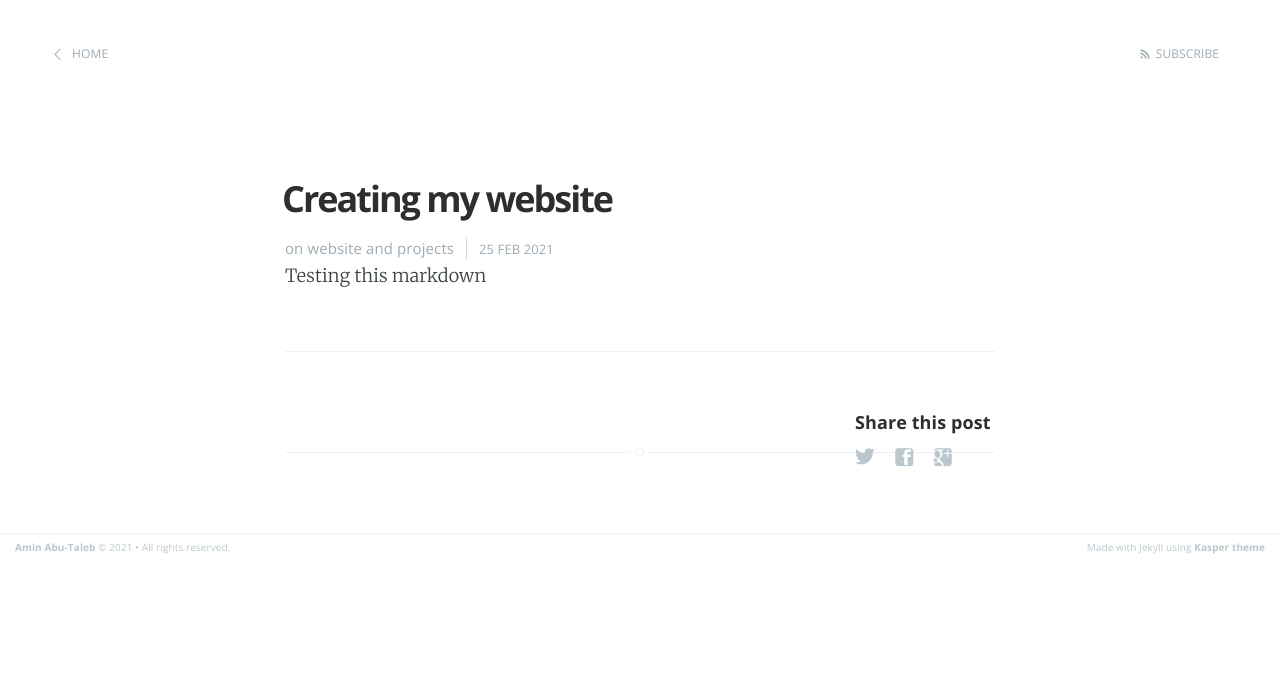
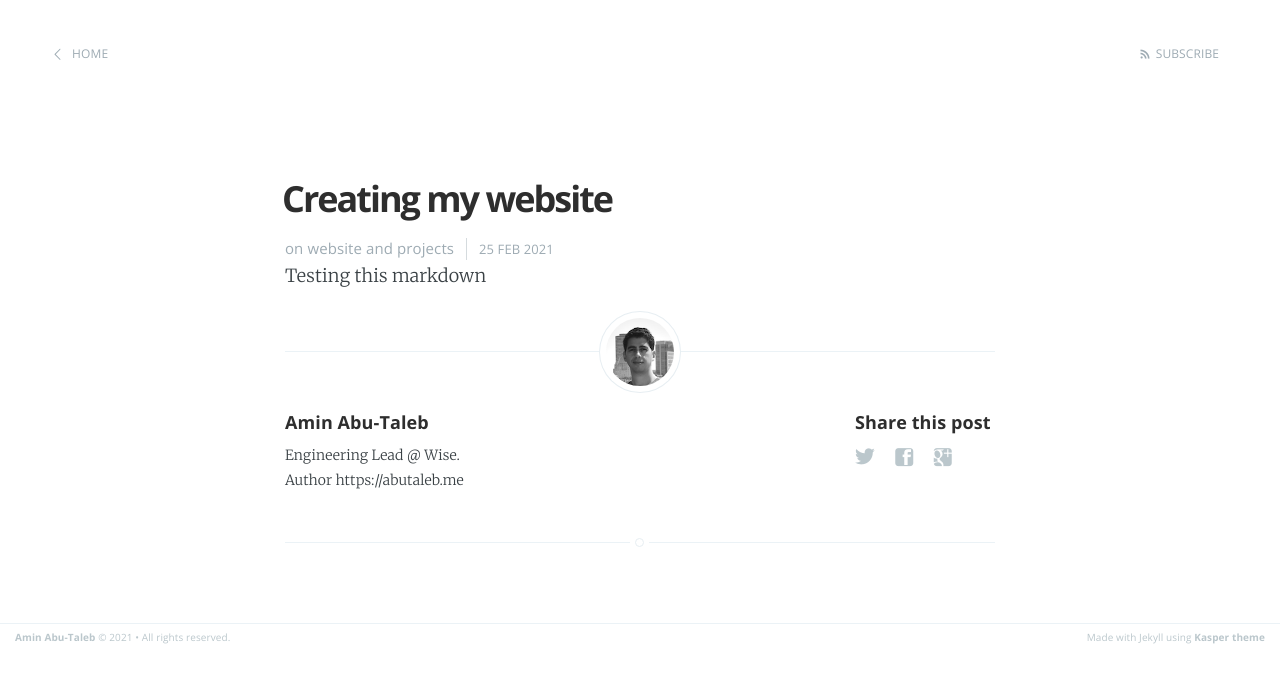
Before and after one commit to aabutaleb/aabutaleb.github.io, a Jekyll site: the page built from _posts/2021-02-25-test-post.markdown, in a window 1280 px wide. Shown: the top 683 px of the page. Built offline with Jekyll 4.4.1, drawn with Linux system fonts in a browser that asks for light colours.

```diff
--- a/_config.yml
+++ b/_config.yml
@@ -10,8 +10,15 @@ paginate: 15
 domain_name: "http://yourblog-domain.com"
 google_analytics: "UA-XXXXXXXX-X"
 
+
+# Details for the RSS feed generator
+url: "https://abutaleb.me"
+author: "Amin Abu-Taleb"
+bio: "Engineering Lead @ Wise. <br> Author https://abutaleb.me"
+
+# Disqus config
+disqus-shortname: ""
 # Build settings
-theme: minima
 plugins:
   - jekyll-feed
   - jekyll-paginate
--- a/_layouts/post.html
+++ b/_layouts/post.html
@@ -72,7 +72,7 @@ post_class: post-template
                     <h4> {{ site.author }} </h4>
                     <!-- Author Bio -->
                     <p>
-                        Here goes the author description. You might want to place some links too in here
+                        {{ site.bio }}
                     </p>
                 </section>
             {% endif %}
```
Also changed, not shown: assets/images/profile.png.
